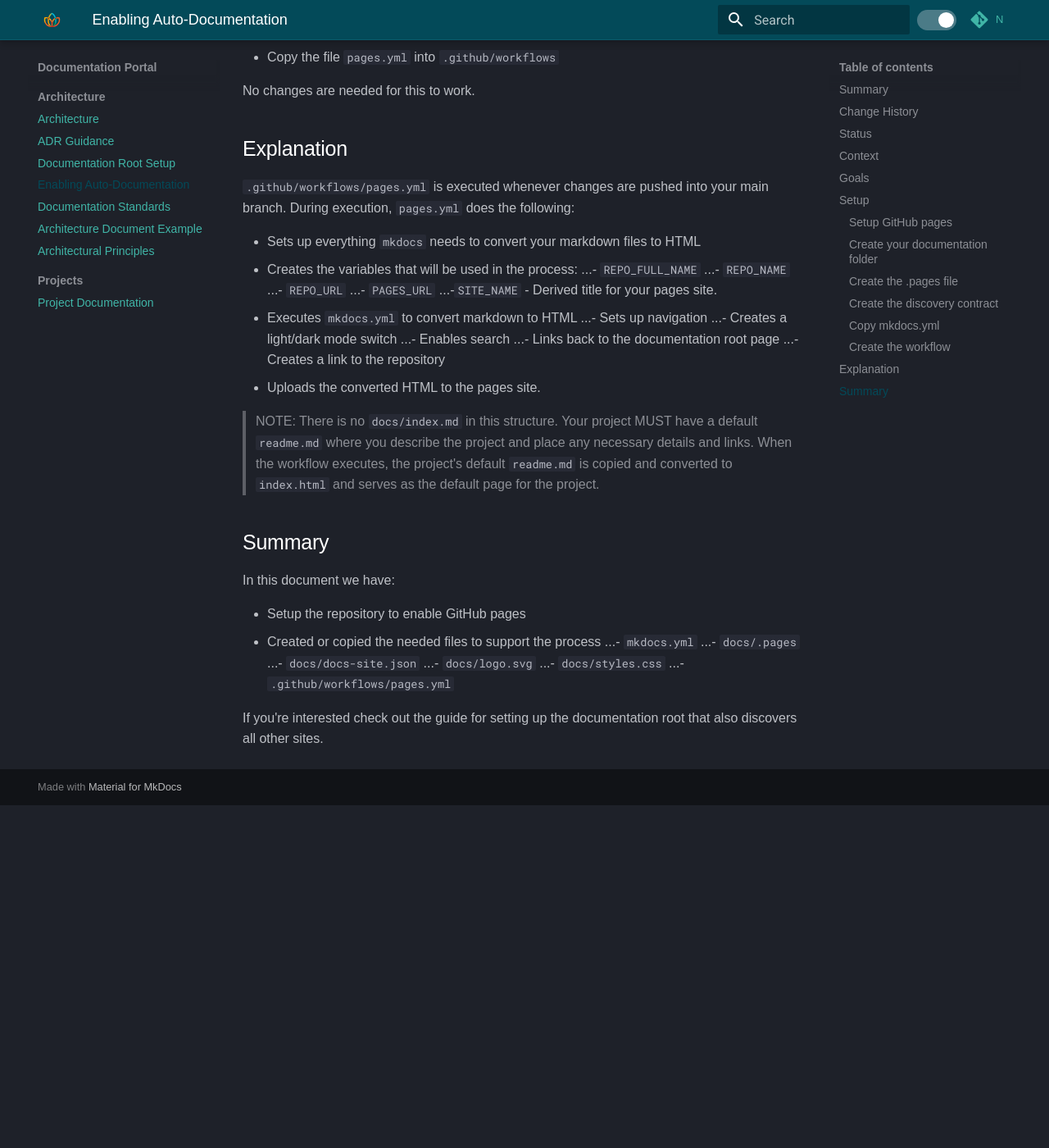
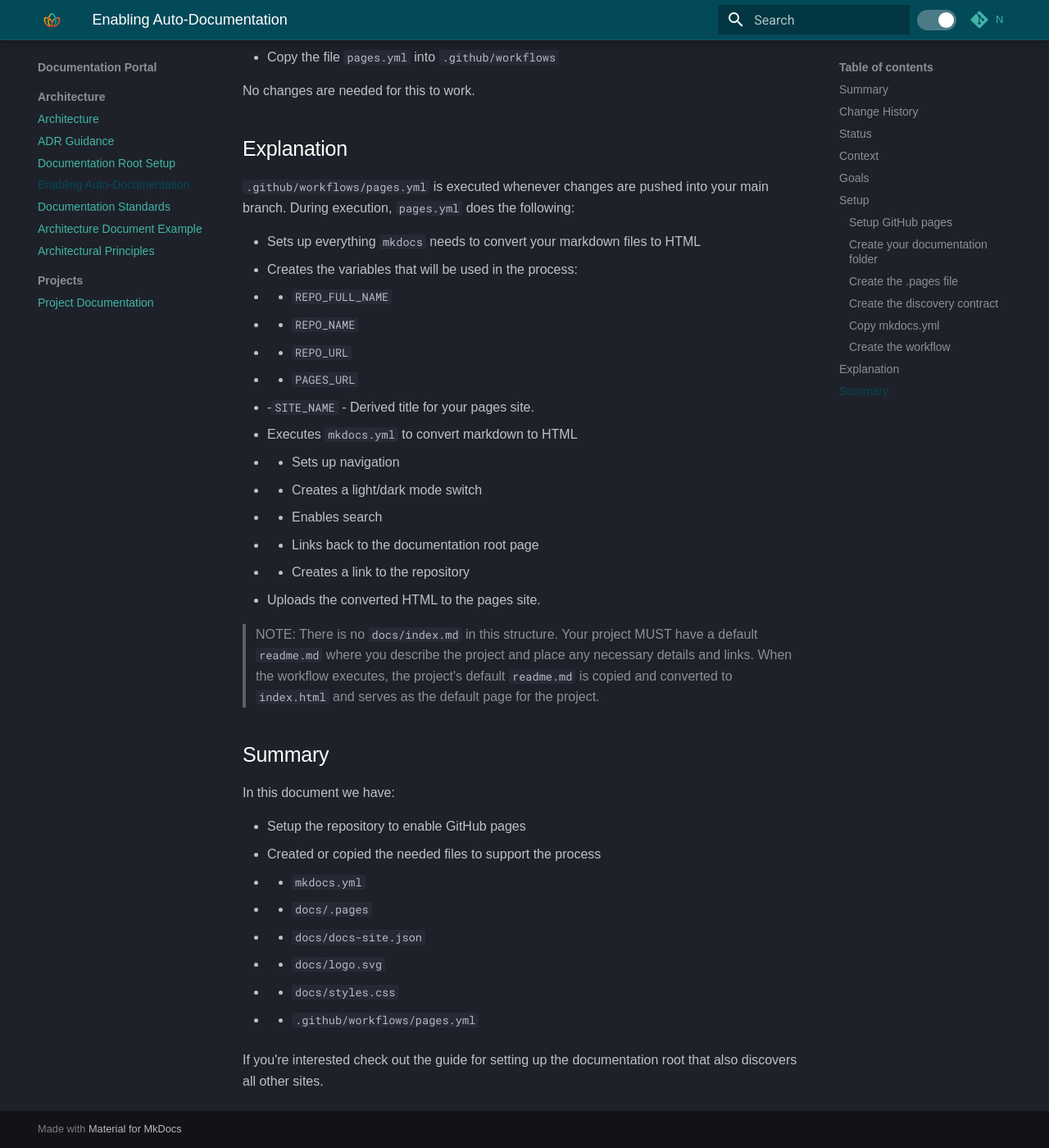
Before and after one commit to drewdz3/drewdz3.github.io, an MkDocs documentation site: the page built from docs/architecture/auto-documentation.md, in a window 1280 px wide and 1400 px high, scrolled down 2632 px. Shown: the whole window at 82% size. Built offline with MkDocs 1.6.1 and Material for MkDocs 9.7.7, drawn with Linux system fonts in a browser that asks for light colours; before the commit the page ends 3614 px from its top, so only the background shows below that.

Commit message:
Fix secondary indent

```diff
--- a/docs/architecture/auto-documentation.md
+++ b/docs/architecture/auto-documentation.md
@@ -103,17 +103,17 @@ No changes are needed for this to work.
 
 - Sets up everything `mkdocs` needs to convert your markdown files to HTML
 - Creates the variables that will be used in the process:
-...- `REPO_FULL_NAME`
-...- `REPO_NAME`
-...- `REPO_URL`
-...- `PAGES_URL`
-...-`SITE_NAME` - Derived title for your pages site.
+- - `REPO_FULL_NAME`
+- - `REPO_NAME`
+- - `REPO_URL`
+- - `PAGES_URL`
+- -`SITE_NAME` - Derived title for your pages site.
 - Executes `mkdocs.yml` to convert markdown to HTML
-...- Sets up navigation
-...- Creates a light/dark mode switch
-...- Enables search
-...- Links back to the documentation root page
-...- Creates a link to the repository
+- - Sets up navigation
+- - Creates a light/dark mode switch
+- - Enables search
+- - Links back to the documentation root page
+- - Creates a link to the repository
 - Uploads the converted HTML to the pages site.
 
 > NOTE: There is no `docs/index.md` in this structure. Your project MUST have a default `readme.md` where you describe the project and place any necessary details and links. When the workflow executes, the project's default `readme.md` is copied and converted to `index.html` and serves as the default page for the project.
@@ -124,11 +124,11 @@ In this document we have:
 
 - Setup the repository to enable GitHub pages
 - Created or copied the needed files to support the process
-...- `mkdocs.yml`
-...- `docs/.pages`
-...- `docs/docs-site.json`
-...- `docs/logo.svg`
-...- `docs/styles.css`
-...- `.github/workflows/pages.yml`
+- - `mkdocs.yml`
+- - `docs/.pages`
+- - `docs/docs-site.json`
+- - `docs/logo.svg`
+- - `docs/styles.css`
+- - `.github/workflows/pages.yml`
 
 If you're interested check out the guide for setting up the documentation root that also discovers all other sites.
```
Also changed, not shown: docs/architecture/auto-documentation-root.md (+16 -16 lines).
